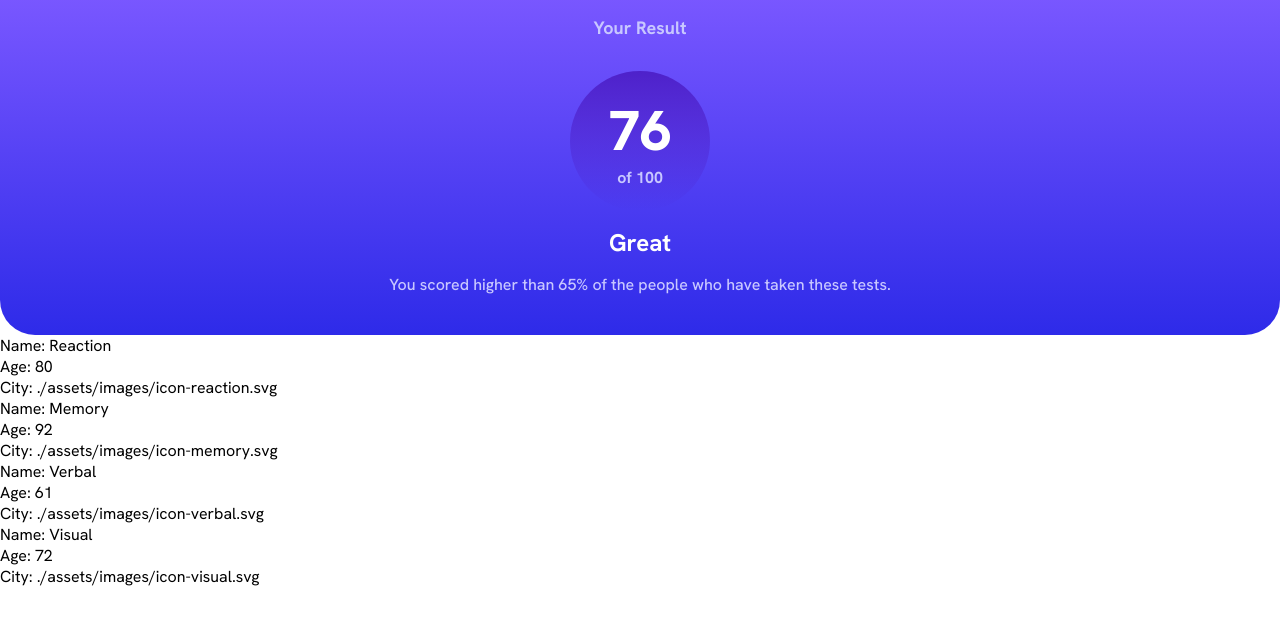
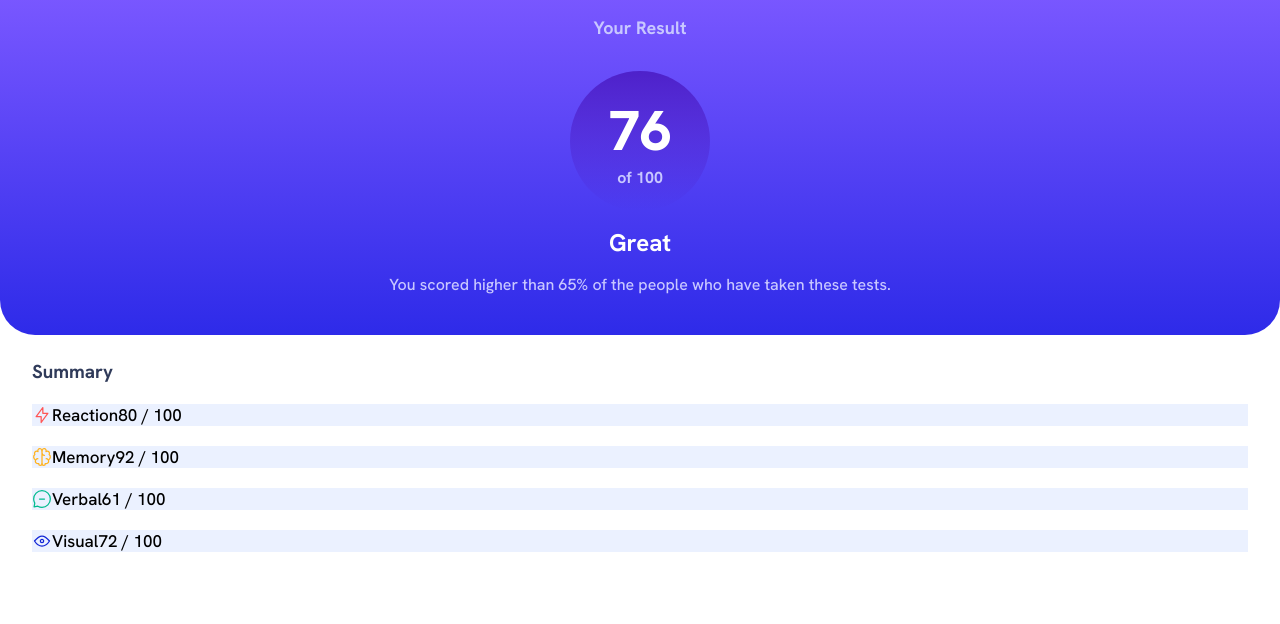
Before and after one commit to Millenmark/mini-project-result-summary-component, a plain HTML site: page index.html in a window 1280 px wide. Drawn offline with Linux system fonts and the light colour scheme.

Commit message:
added item

```diff
--- a/index.html
+++ b/index.html
@@ -27,7 +27,11 @@
       </div>
     </div>
 
-    <div id="myData">
+    <div class="data__wrapper">
+      <h3>Summary</h3>
+      <div class="data__wrapper-result" id="data">
+
+      </div>
     </div>
   </div>
 </body>
--- a/script.js
+++ b/script.js
@@ -1,14 +1,15 @@
 fetch('data.json')
   .then(response => response.json())
   .then(data => {
-    const myDataElement = document.getElementById('myData');
+    const myDataElement = document.getElementById('data');
 
     data.forEach(item => {
       const itemElement = document.createElement('div');
+      itemElement.classList.add('data__wrapper-result__item');
       itemElement.innerHTML = `
-        <p>Name: ${item.category}</p>
-        <p>Age: ${item.score}</p>
-        <p>City: ${item.icon}</p>
+        <img src="${item.icon}" alt="${item.name} icon"/>
+        <p>${item.category}</p>
+        <p>${item.score} / 100</p>
       `;
       myDataElement.appendChild(itemElement);
     });
--- a/style.css
+++ b/style.css
@@ -88,3 +88,23 @@ body {
   padding-inline: 2.5rem;
   padding-bottom: 2.5rem;
 }
+
+.data__wrapper {
+  padding: 1.5rem 2rem;
+}
+
+.data__wrapper h3 {
+  color: var(--dark-gray-blue);
+}
+
+.data__wrapper-result__item {
+  background: var(--pale-blue);
+  margin-block: 1.25rem;
+
+  display: flex;
+}
+
+.data__wrapper-result__item p {
+  font-size: 17px;
+  font-weight: 500;
+}
```
